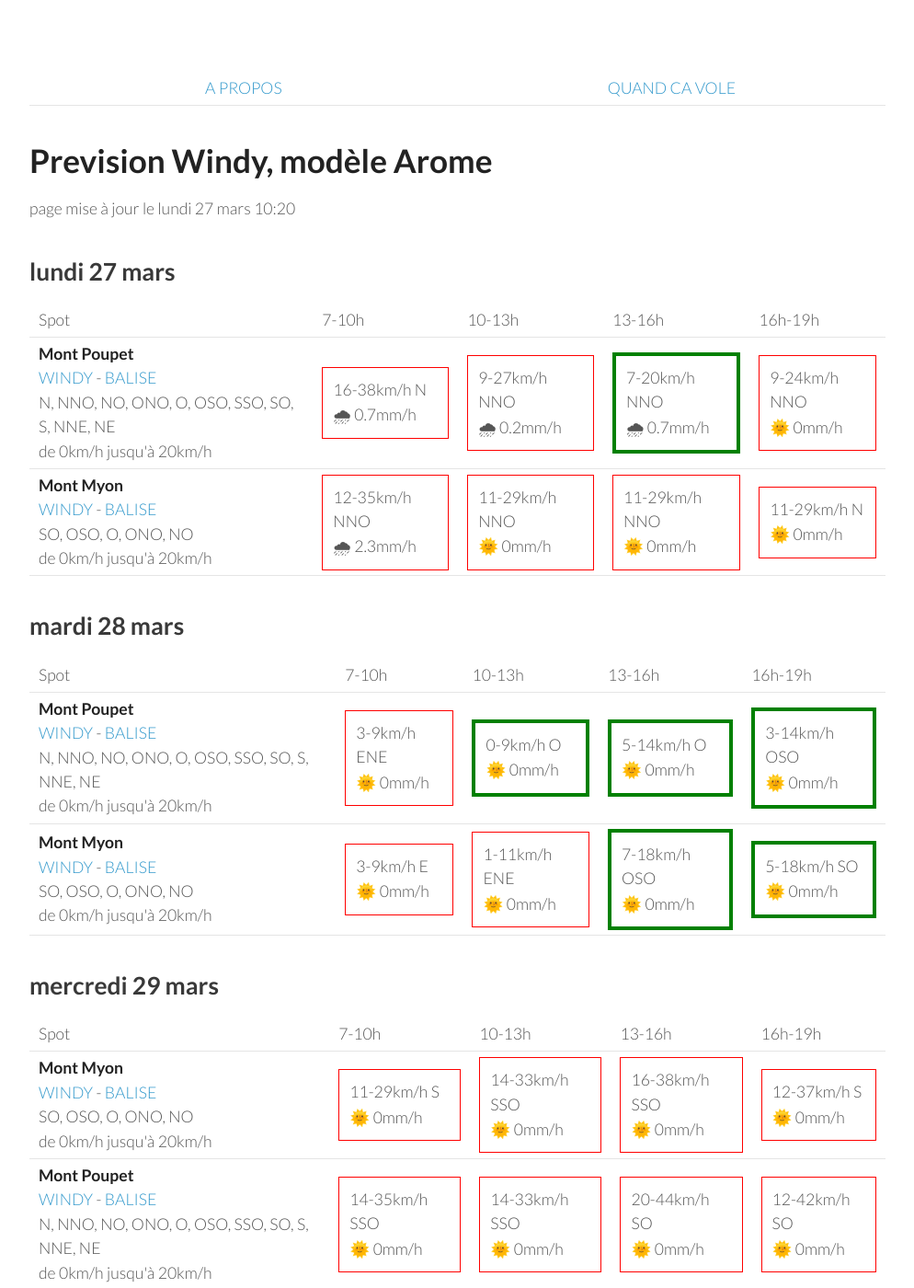
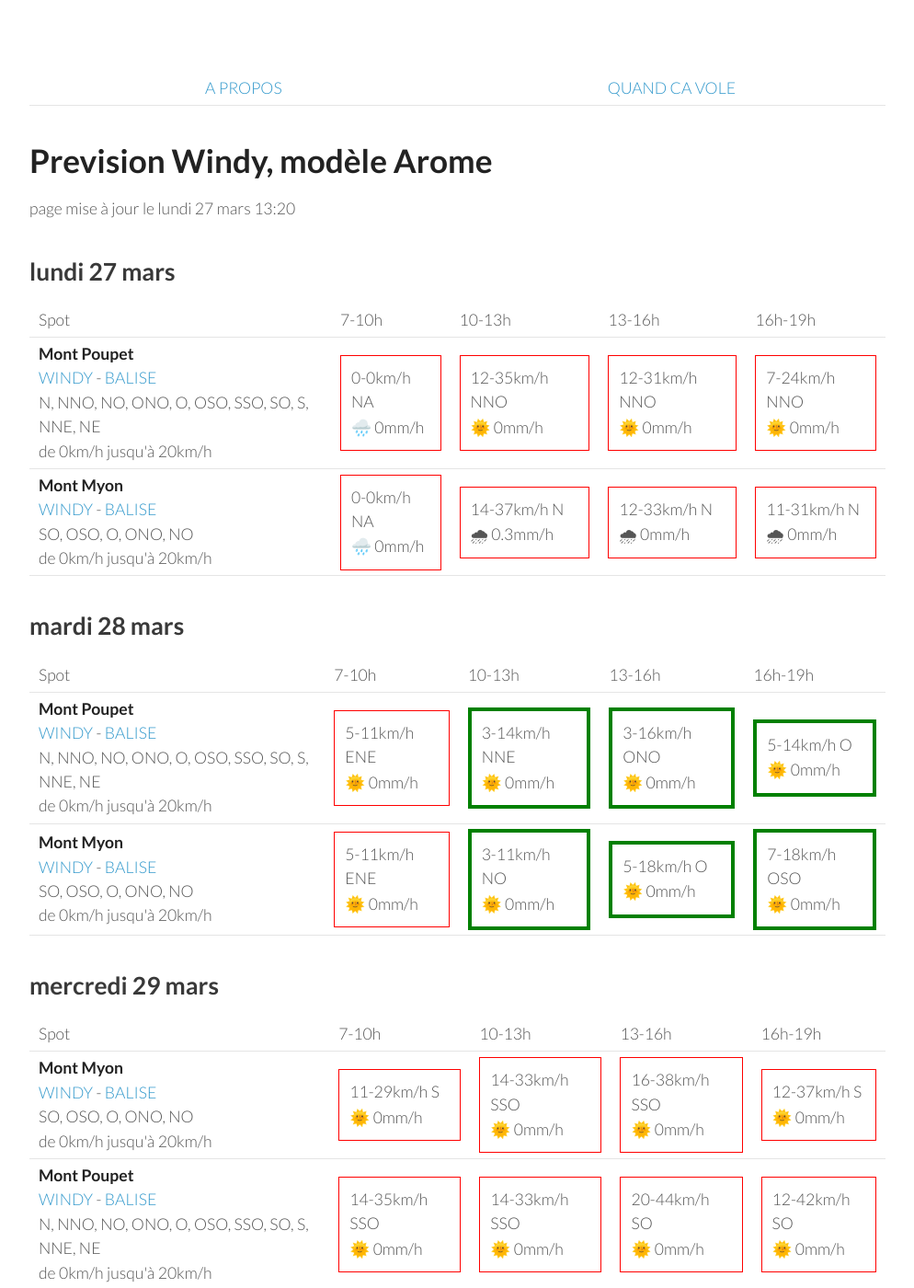
Before and after one commit to parapente-dans-le-nord/parapente-dans-le-nord.github.io, a Jekyll site: the page built from jura.markdown, in a window 1280 px wide and 1400 px high. Shown: the whole window at 92% size, without its empty margins (26-1020 px from the left). Built offline with Jekyll 4.4.1, drawn with Linux system fonts in a browser that asks for light colours.

Commit message:
update index.markdown

```diff
--- a/jura.markdown
+++ b/jura.markdown
@@ -7,7 +7,7 @@ title:  "Tous les spots"
 {: .links}
 
 # Prevision Windy, modèle Arome
-page mise à jour le lundi 27 mars 10:20
+page mise à jour le lundi 27 mars 13:20
 
 ## lundi 27 mars
 
@@ -24,21 +24,19 @@ page mise à jour le lundi 27 mars 10:20
 <tr>
         <td><strong>Mont Poupet</strong><br><a href="https://windy.com/46.970/5.876?46.541,5.876,8">WINDY</a> - <span class=""><a href="http://www.balisemeteo.com/balise.php?idBalise=92">BALISE</a> </span><br> <span class="vent-favorable">N, NNO, NO, ONO, O, OSO, SSO, SO, S, NNE, NE</span><br><span class="force-vent">de 0km/h jusqu'à 20km/h</span> </td>
 
-            <td><div class="not-flyable"><p>16-38km/h N</p><p>🌧 0.7mm/h</p></div></td>
-            <td><div class="not-flyable"><p>9-27km/h NNO</p><p>🌧 0.2mm/h</p></div></td>
-            <td><div class="flyable"><p>7-20km/h NNO</p><p>🌧 0.7mm/h</p></div></td>
-            <td><div class="not-flyable"><p>9-24km/h NNO</p><p>🌞 0mm/h</p></div></td>
-
+            <td><div class="not-flyable"><p>0-0km/h NA</p><p>🌧️ 0mm/h</p></div></td>
+            <td><div class="not-flyable"><p>12-35km/h NNO</p><p>🌞 0mm/h</p></div></td>
+            <td><div class="not-flyable"><p>12-31km/h NNO</p><p>🌞 0mm/h</p></div></td>
+            <td><div class="not-flyable"><p>7-24km/h NNO</p><p>🌞 0mm/h</p></div></td>
 
     </tr>
 <tr>
         <td><strong>Mont Myon</strong><br><a href="https://windy.com/46.331/5.397?45.898,5.394,8,m:eWoagj8">WINDY</a> - <span class=""><a href="http://www.balisemeteo.com/balise.php?idBalise=70">BALISE</a> </span><br> <span class="vent-favorable">SO, OSO, O, ONO, NO</span><br><span class="force-vent">de 0km/h jusqu'à 20km/h</span> </td>
 
-            <td><div class="not-flyable"><p>12-35km/h NNO</p><p>🌧 2.3mm/h</p></div></td>
-            <td><div class="not-flyable"><p>11-29km/h NNO</p><p>🌞 0mm/h</p></div></td>
-            <td><div class="not-flyable"><p>11-29km/h NNO</p><p>🌞 0mm/h</p></div></td>
-            <td><div class="not-flyable"><p>11-29km/h N</p><p>🌞 0mm/h</p></div></td>
-
+            <td><div class="not-flyable"><p>0-0km/h NA</p><p>🌧️ 0mm/h</p></div></td>
+            <td><div class="not-flyable"><p>14-37km/h N</p><p>🌧 0.3mm/h</p></div></td>
+            <td><div class="not-flyable"><p>12-33km/h N</p><p>🌧 0mm/h</p></div></td>
+            <td><div class="not-flyable"><p>11-31km/h N</p><p>🌧 0mm/h</p></div></td>
 
     </tr>
 
@@ -60,20 +58,20 @@ page mise à jour le lundi 27 mars 10:20
 <tr>
         <td><strong>Mont Poupet</strong><br><a href="https://windy.com/46.970/5.876?46.541,5.876,8">WINDY</a> - <span class=""><a href="http://www.balisemeteo.com/balise.php?idBalise=92">BALISE</a> </span><br> <span class="vent-favorable">N, NNO, NO, ONO, O, OSO, SSO, SO, S, NNE, NE</span><br><span class="force-vent">de 0km/h jusqu'à 20km/h</span> </td>
 
-            <td><div class="not-flyable"><p>3-9km/h ENE</p><p>🌞 0mm/h</p></div></td>
-            <td><div class="flyable"><p>0-9km/h O</p><p>🌞 0mm/h</p></div></td>
+            <td><div class="not-flyable"><p>5-11km/h ENE</p><p>🌞 0mm/h</p></div></td>
+            <td><div class="flyable"><p>3-14km/h NNE</p><p>🌞 0mm/h</p></div></td>
+            <td><div class="flyable"><p>3-16km/h ONO</p><p>🌞 0mm/h</p></div></td>
             <td><div class="flyable"><p>5-14km/h O</p><p>🌞 0mm/h</p></div></td>
-            <td><div class="flyable"><p>3-14km/h OSO</p><p>🌞 0mm/h</p></div></td>
 
 
     </tr>
 <tr>
         <td><strong>Mont Myon</strong><br><a href="https://windy.com/46.331/5.397?45.898,5.394,8,m:eWoagj8">WINDY</a> - <span class=""><a href="http://www.balisemeteo.com/balise.php?idBalise=70">BALISE</a> </span><br> <span class="vent-favorable">SO, OSO, O, ONO, NO</span><br><span class="force-vent">de 0km/h jusqu'à 20km/h</span> </td>
 
-            <td><div class="not-flyable"><p>3-9km/h E</p><p>🌞 0mm/h</p></div></td>
-            <td><div class="not-flyable"><p>1-11km/h ENE</p><p>🌞 0mm/h</p></div></td>
+            <td><div class="not-flyable"><p>5-11km/h ENE</p><p>🌞 0mm/h</p></div></td>
+            <td><div class="flyable"><p>3-11km/h NO</p><p>🌞 0mm/h</p></div></td>
+            <td><div class="flyable"><p>5-18km/h O</p><p>🌞 0mm/h</p></div></td>
             <td><div class="flyable"><p>7-18km/h OSO</p><p>🌞 0mm/h</p></div></td>
-            <td><div class="flyable"><p>5-18km/h SO</p><p>🌞 0mm/h</p></div></td>
 
 
     </tr>
```
